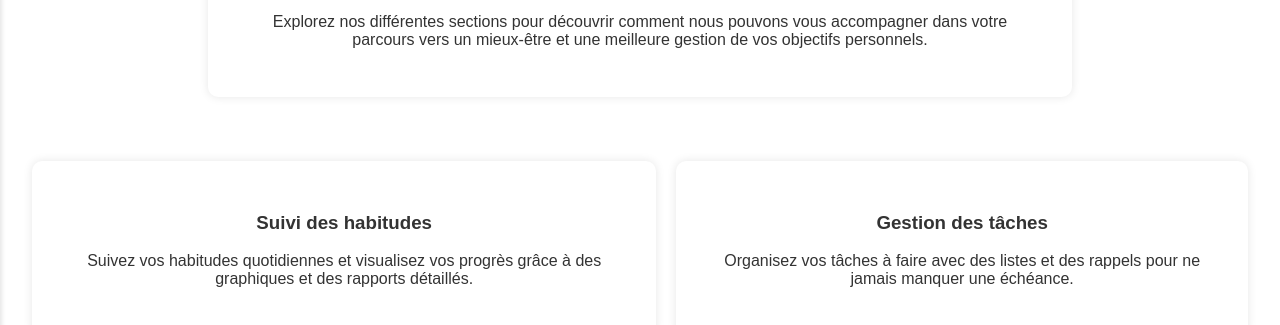
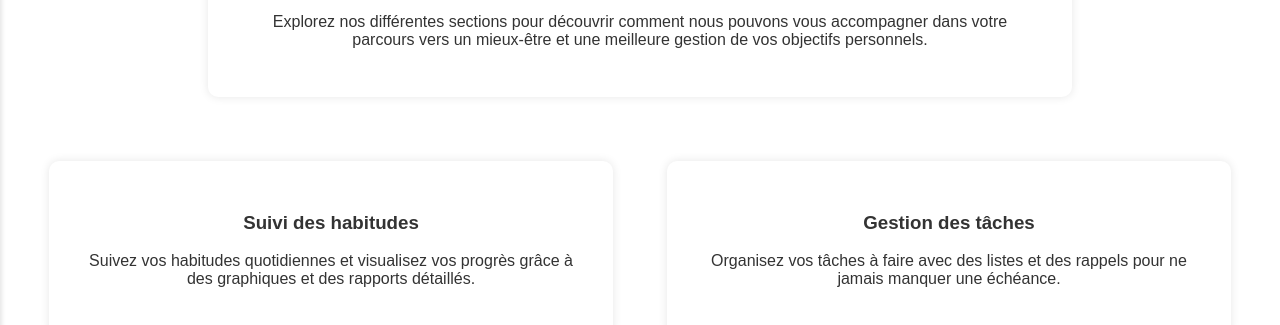
Before and after one commit to ilyeshuk/TV, a plain HTML site: page index.html in a window 1280 px wide. Shown: the part 239-564 px from the top of the page. Drawn offline with Linux system fonts and the light colour scheme.

Commit message:
Update index.css
Signed-off-by: ilyeshuk <159427197+ilyeshuk@users.noreply.github.com>

```diff
--- a/index.css
+++ b/index.css
@@ -152,7 +152,7 @@ h2 {
     padding: 2rem; /* Remplissage */
     border-radius: 10px; /* Bords arrondis */
     box-shadow: 0 0 10px rgba(0, 0, 0, 0.1); /* Ombre */
-    max-width: 800px; /* Largeur maximale */
+    max-width: 500px; /* Largeur maximale */
     text-align: center; /* Pour centrer le texte, si c'est l'effet souhaité */
 }
 
```
